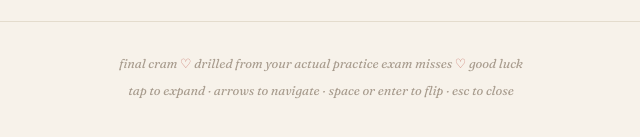
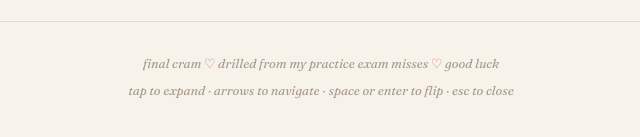
Before and after one commit to anp-exe/aws-ai-practitoner-deck3, a plain HTML site: page index.html in a window 1280 px wide. Shown: the part 3404-3541 px from the top of the page, 319-959 px from the left. Drawn offline with Linux system fonts and the light colour scheme.

Commit message:
update footer text for clarity and personalization

```diff
--- a/index.html
+++ b/index.html
@@ -1273,7 +1273,7 @@
   </div>
 
   <footer class="footer">
-    <p>final cram <span class="heart">♡</span> drilled from your actual practice exam misses <span class="heart">♡</span> good luck</p>
+    <p>final cram <span class="heart">♡</span> drilled from my practice exam misses <span class="heart">♡</span> good luck</p>
     <p style="margin-top:0.5rem;">tap to expand · arrows to navigate · space or enter to flip · esc to close</p>
   </footer>
 </div>
```
